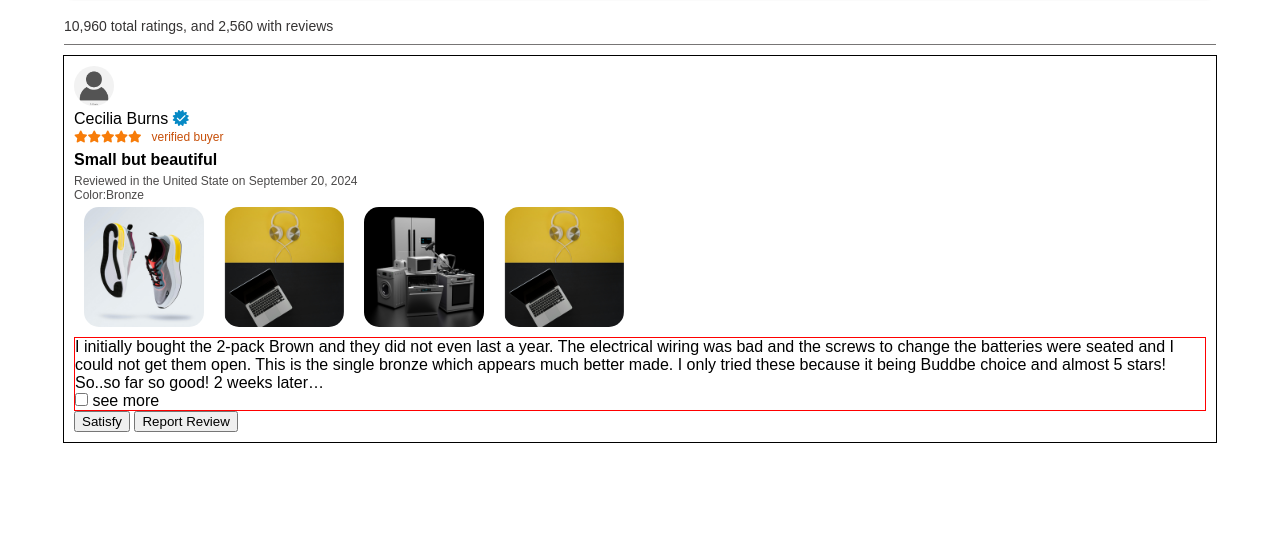
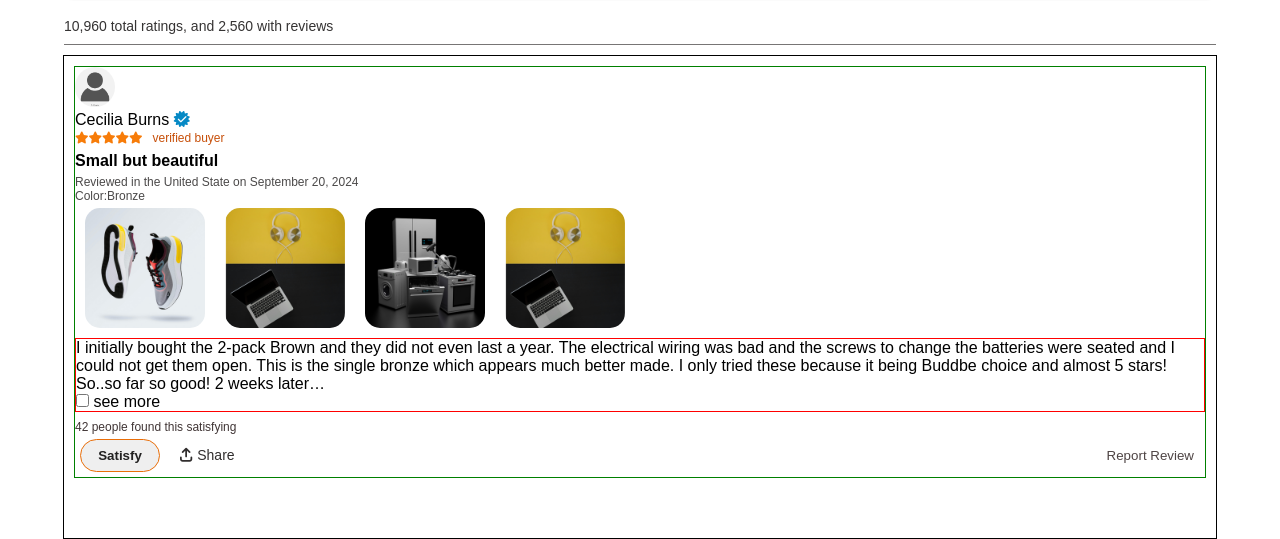
Before and after one commit to boyaye/ecommme, a plain HTML site: page reviewpageindex.html in a window 1280 px wide. Shown: the part 732-1271 px from the top of the page. Before the commit the page ends 1175 px from the top, so only its background shows below. Drawn offline with Linux system fonts and the light colour scheme.

Commit message:
commit made to modify the customer review page

```diff
--- a/reviewpageindex.html
+++ b/reviewpageindex.html
@@ -380,10 +380,20 @@
                        <label for="forrotate">see more</label>
                        </div>
                       </div>
+                      <div class="satisycustomernumber">
+                        <p><span>42</span> people found this satisfying</p>
+                      </div>
 
               <div class="reportandhelplink">
-                <button>Satisfy</button>
-                <button>Report Review</button>
+
+                <div class="satisfybutton">
+                    <button id="satisfy-customer">Satisfy</button>
+                    <button class="sharebutton"><i class="fa-solid fa-arrow-up-from-bracket"></i>Share</button>
+                </div>
+                <div class="report-review">
+                    <button>Report Review</button>
+                </div>
+
              </div>
 
         </div>
--- a/reviewpagestyle.css
+++ b/reviewpagestyle.css
@@ -1,5 +1,6 @@
 
     *{
+        --color: color: rgb(247, 124, 9);
         list-style: none;
         margin: 0;
         text-decoration: none;
@@ -474,6 +475,8 @@
             display: flex;
             overflow: auto;
             white-space: nowrap;
+            scrollbar-width: none;
+
 
         }
 
@@ -506,3 +509,60 @@
 .reviewtextareadiv{
     border: 1px solid red;
 }
+
+.alllistitemdive{
+    border: 1px solid green;
+    margin-bottom: 50px;
+}
+
+.reportandhelplink{
+    display: flex;
+    justify-content: space-between;
+    margin: 5px;
+    align-items: center;
+}
+
+.satisfybutton{
+    display: flex;
+    gap: 20px;
+    position: relative;
+
+}
+.report-review button{
+    border: none;
+    background-color: transparent;
+    color: rgb(78, 68, 68);
+}
+.report-review button:hover{
+color: rgb(221, 76, 9);
+}
+.fa-arrow-up-from-bracket{
+    position: relative;
+    right: 5px;
+}
+.sharebutton{
+    border: none;
+    padding: 5px;
+    background-color: transparent;
+    color: rgb(49, 46, 46);
+    font-size: 14px;
+}
+
+.satisfybutton #satisfy-customer{
+    width: 80px;
+    border-radius: 50px;
+    padding: 8px 0px ;
+    border:1px solid rgb(233, 110, 9);
+    color:rgb(34, 33, 33);
+    font-weight: 700;
+}
+.satisycustomernumber{
+    margin-top: 8px;
+    font-size: 12px;
+    color: rgb(65, 54, 54);
+}
+
+.satisfybutton #satisfy-customer:hover{
+    color: rgb(233, 110, 9);
+    border-color: rgb(58, 55, 55);
+}
```
